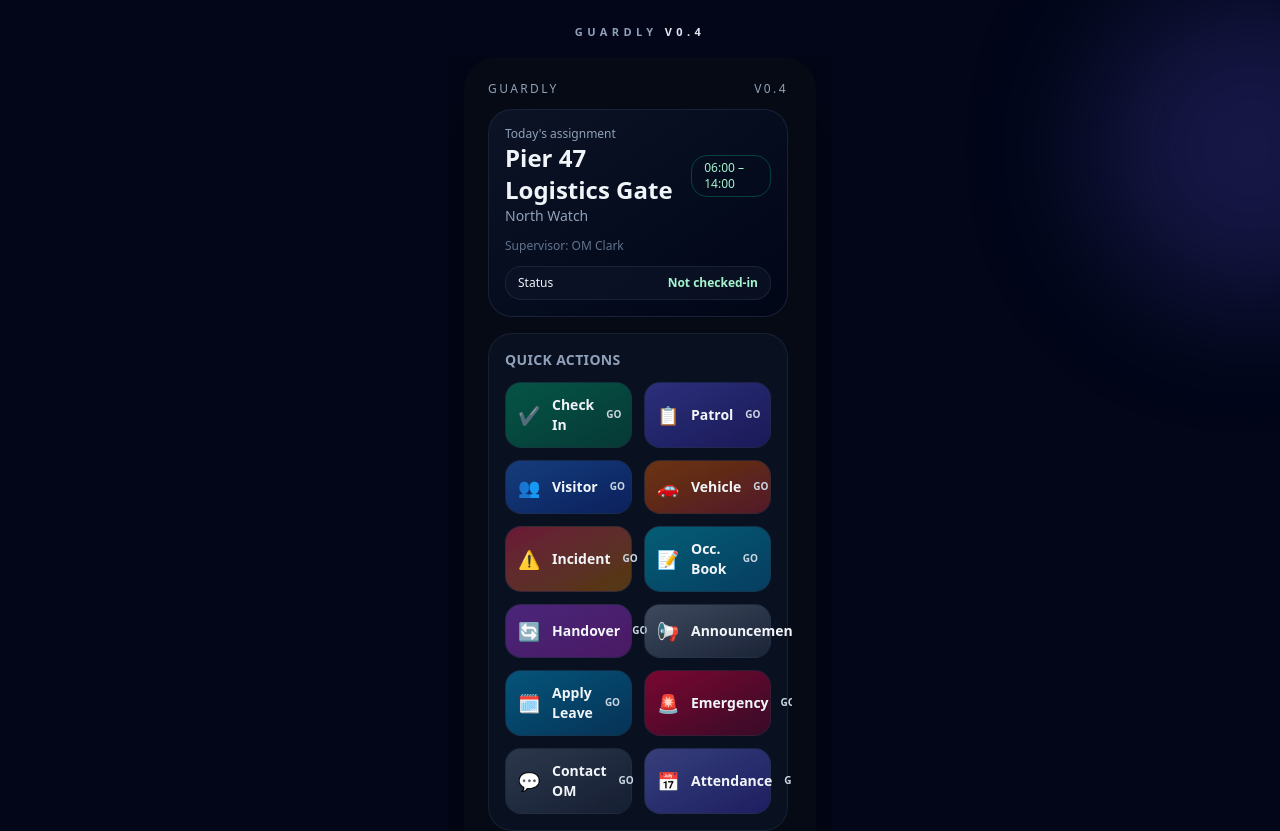
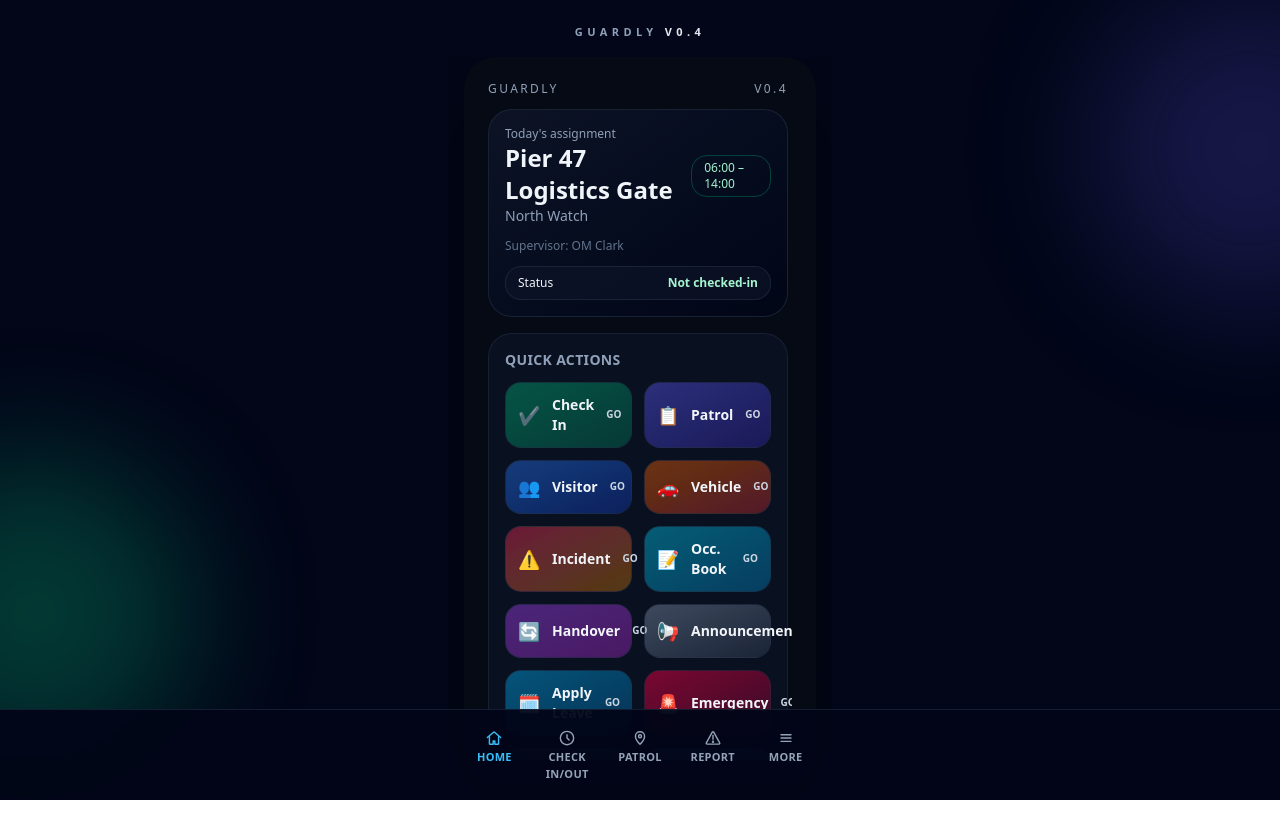
Before and after one commit to Nandar-Moe-Oo/Guardly-ND, a Next.js app: page / in a window 1280 px wide. Shown: the top 831 px of the page. After the commit the page ends 800 px from the top, so only its background shows below. Built offline with nearby package versions, Linux system fonts and the light colour scheme.

Commit message:
Fix fixed header and nav scrolling

```diff
--- a/app/globals.css
+++ b/app/globals.css
@@ -144,24 +144,16 @@ body {
 }
 
 .tab-bar {
-  position: sticky;
-  bottom: 0;
   display: flex;
   gap: 0.75rem;
-  border-radius: 1.5rem;
-  padding: 0.65rem 1rem;
-  margin-top: 1rem;
-  background: rgba(248, 250, 252, 0.96);
-  border: 1px solid rgba(148, 163, 184, 0.5);
-  box-shadow: 0 20px 40px rgba(15, 23, 42, 0.35);
-  backdrop-filter: blur(18px);
+  padding: 0;
 }
 
 .tab-button {
   flex: 1;
   border: none;
   background: transparent;
-  color: #475569;
+  color: #94a3b8;
   border-radius: 1rem;
   padding: 0.35rem 0.5rem;
   display: flex;
@@ -173,7 +165,7 @@ body {
 }
 
 .tab-button[data-active="true"] {
-  color: #2563eb;
+  color: #38bdf8;
 }
 
 .tab-icon {
--- a/app/page.tsx
+++ b/app/page.tsx
@@ -1127,15 +1127,15 @@ export default function Home() {
         <div className="orb orb-two" />
       </div>
 
-      <div className="relative z-10 mx-auto flex min-h-screen w-full max-w-sm flex-col">
-        <header className="px-6 pt-6 pb-4 text-center text-[11px] font-semibold uppercase tracking-[0.4em] text-slate-400">
+      <div className="relative z-10 mx-auto flex h-dvh w-full max-w-sm flex-col overflow-hidden">
+        <header className="shrink-0 px-6 pt-6 pb-4 text-center text-[11px] font-semibold uppercase tracking-[0.4em] text-slate-400">
           GUARDLY <span className="text-slate-200">v0.4</span>
         </header>
 
         <div className="flex-1 overflow-hidden px-4 pb-4">
-          <main className="flex h-full flex-col gap-4 rounded-[32px] bg-[#070b15]/95 p-6 shadow-[0_40px_120px_rgba(0,0,0,0.55)] backdrop-blur">
+          <main className="flex h-full flex-col rounded-[32px] bg-[#070b15]/95 p-6 shadow-[0_40px_120px_rgba(0,0,0,0.55)] backdrop-blur">
             <div className="flex-1 overflow-y-auto pr-1">
-              <div className="space-y-4 pb-6">
+              <div className="space-y-4 pb-24">
                 {activeTab !== "more" && (
                   <section className="space-y-3">
                     <div className="flex items-center justify-between text-xs uppercase tracking-[0.2em] text-slate-400">
@@ -1168,7 +1168,9 @@ export default function Home() {
           </main>
         </div>
 
-        <div className="px-4 pb-6">
+        <footer>
+          <div className="fixed inset-x-0 bottom-0 z-30 border-t border-slate-800/70 bg-slate-950/95">
+            <div className="mx-auto w-full max-w-sm px-4 py-3">
               <nav className="tab-bar">
                 {tabs.map((tab) => (
                   <button
@@ -1184,6 +1186,8 @@ export default function Home() {
               </nav>
             </div>
           </div>
+        </footer>
+      </div>
     </div>
   );
 }
```
Lines whose indentation alone changed are shown as unchanged.
